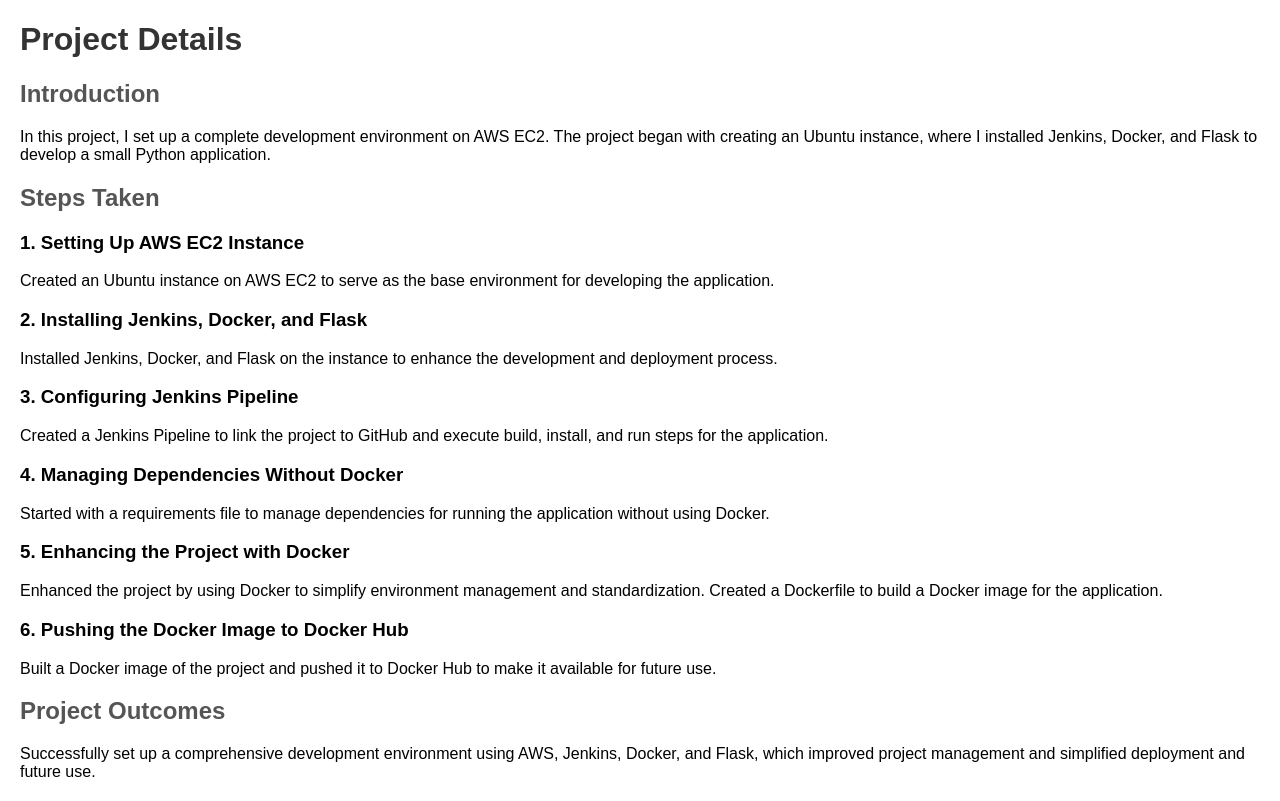
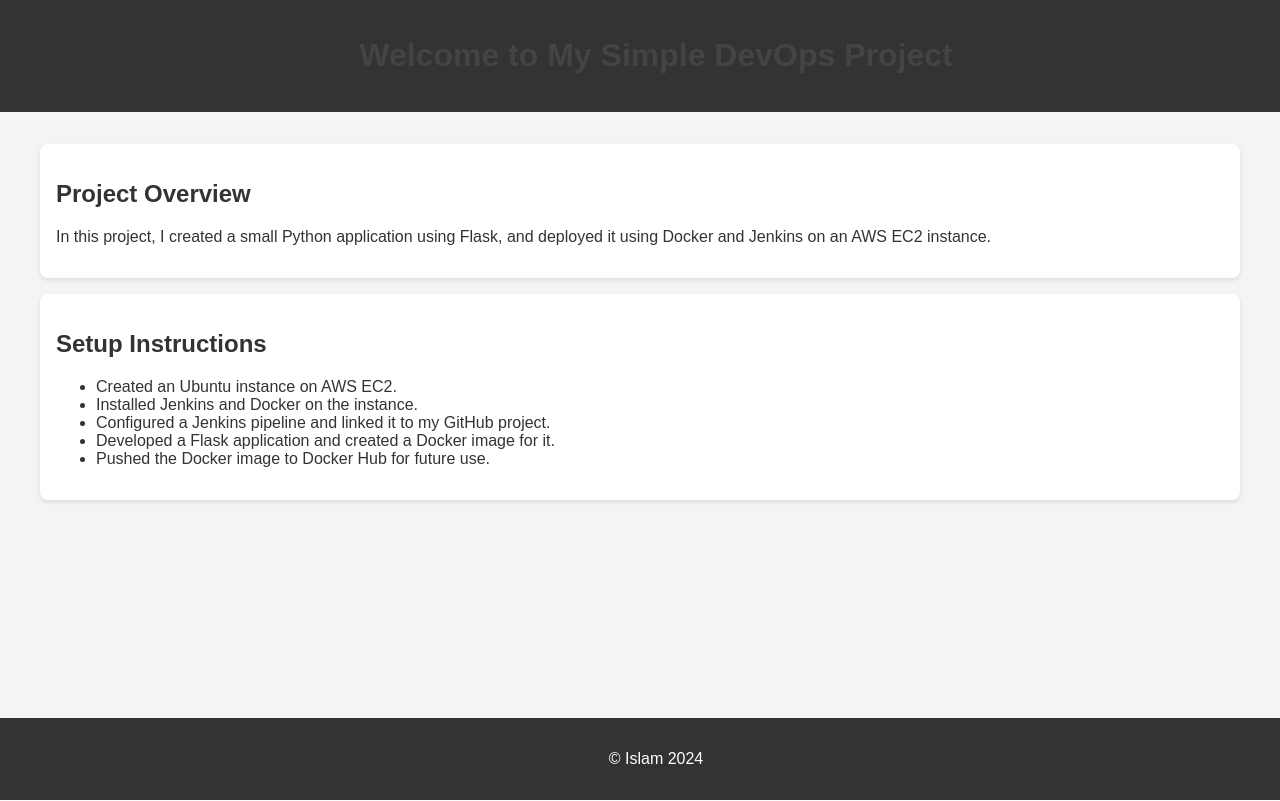
Before and after one commit to islamoomostafa/Simple-DevOps-Project, a Flask app: page / in a window 1280 px wide. Run offline with Flask 2, Linux system fonts and the light colour scheme.

Commit message:
Update index.html

```diff
--- a/templates/index.html
+++ b/templates/index.html
@@ -3,51 +3,84 @@
 <head>
     <meta charset="UTF-8">
     <meta name="viewport" content="width=device-width, initial-scale=1.0">
-    <title>Project Details</title>
+    <title>Simple DevOps Project</title>
     <style>
         body {
             font-family: Arial, sans-serif;
-            margin: 20px;
+            margin: 0;
+            padding: 0;
+            background-color: #f4f4f4;
+            color: #333;
+        }
+        header {
+            background-color: #333;
+            color: #fff;
+            padding: 1rem;
+            text-align: center;
+            position: sticky;
+            top: 0;
+            width: 100%;
+        }
+        .container {
+            max-width: 1200px;
+            margin: 0 auto;
+            padding: 1rem;
         }
         h1 {
-            color: #333;
+            color: #444;
         }
-        h2 {
-            color: #555;
+        .section {
+            background: #fff;
+            margin: 1rem 0;
+            padding: 1rem;
+            border-radius: 8px;
+            box-shadow: 0 2px 4px rgba(0,0,0,0.1);
         }
-        p {
-            margin-bottom: 10px;
+        .section img {
+            max-width: 100%;
+            height: auto;
+            border-radius: 8px;
+        }
+        footer {
+            background-color: #333;
+            color: #fff;
+            text-align: center;
+            padding: 1rem;
+            position: fixed;
+            bottom: 0;
+            width: 100%;
+        }
+        .fade-in {
+            animation: fadeIn 2s ease-in;
+        }
+        @keyframes fadeIn {
+            from { opacity: 0; }
+            to { opacity: 1; }
         }
     </style>
 </head>
 <body>
-    <h1>Project Details</h1>
-
-    <h2>Introduction</h2>
-    <p>In this project, I set up a complete development environment on AWS EC2. The project began with creating an Ubuntu instance, where I installed Jenkins, Docker, and Flask to develop a small Python application.</p>
-
-    <h2>Steps Taken</h2>
-
-    <h3>1. Setting Up AWS EC2 Instance</h3>
-    <p>Created an Ubuntu instance on AWS EC2 to serve as the base environment for developing the application.</p>
-
-    <h3>2. Installing Jenkins, Docker, and Flask</h3>
-    <p>Installed Jenkins, Docker, and Flask on the instance to enhance the development and deployment process.</p>
-
-    <h3>3. Configuring Jenkins Pipeline</h3>
-    <p>Created a Jenkins Pipeline to link the project to GitHub and execute build, install, and run steps for the application.</p>
-
-    <h3>4. Managing Dependencies Without Docker</h3>
-    <p>Started with a requirements file to manage dependencies for running the application without using Docker.</p>
-
-    <h3>5. Enhancing the Project with Docker</h3>
-    <p>Enhanced the project by using Docker to simplify environment management and standardization. Created a Dockerfile to build a Docker image for the application.</p>
-
-    <h3>6. Pushing the Docker Image to Docker Hub</h3>
-    <p>Built a Docker image of the project and pushed it to Docker Hub to make it available for future use.</p>
-
-    <h2>Project Outcomes</h2>
-    <p>Successfully set up a comprehensive development environment using AWS, Jenkins, Docker, and Flask, which improved project management and simplified deployment and future use.</p>
-
+    <header>
+        <h1>Welcome to My Simple DevOps Project</h1>
+    </header>
+    <div class="container">
+        <div class="section fade-in">
+            <h2>Project Overview</h2>
+            <p>In this project, I created a small Python application using Flask, and deployed it using Docker and Jenkins on an AWS EC2 instance.</p>
+        </div>
+        <div class="section fade-in">
+            <h2>Setup Instructions</h2>
+            <ul>
+                <li>Created an Ubuntu instance on AWS EC2.</li>
+                <li>Installed Jenkins and Docker on the instance.</li>
+                <li>Configured a Jenkins pipeline and linked it to my GitHub project.</li>
+                <li>Developed a Flask application and created a Docker image for it.</li>
+                <li>Pushed the Docker image to Docker Hub for future use.</li>
+            </ul>
+        </div>
+    </div>
+    <footer>
+        <p>&copy; Islam 2024</p>
+    </footer>
 </body>
 </html>
```
